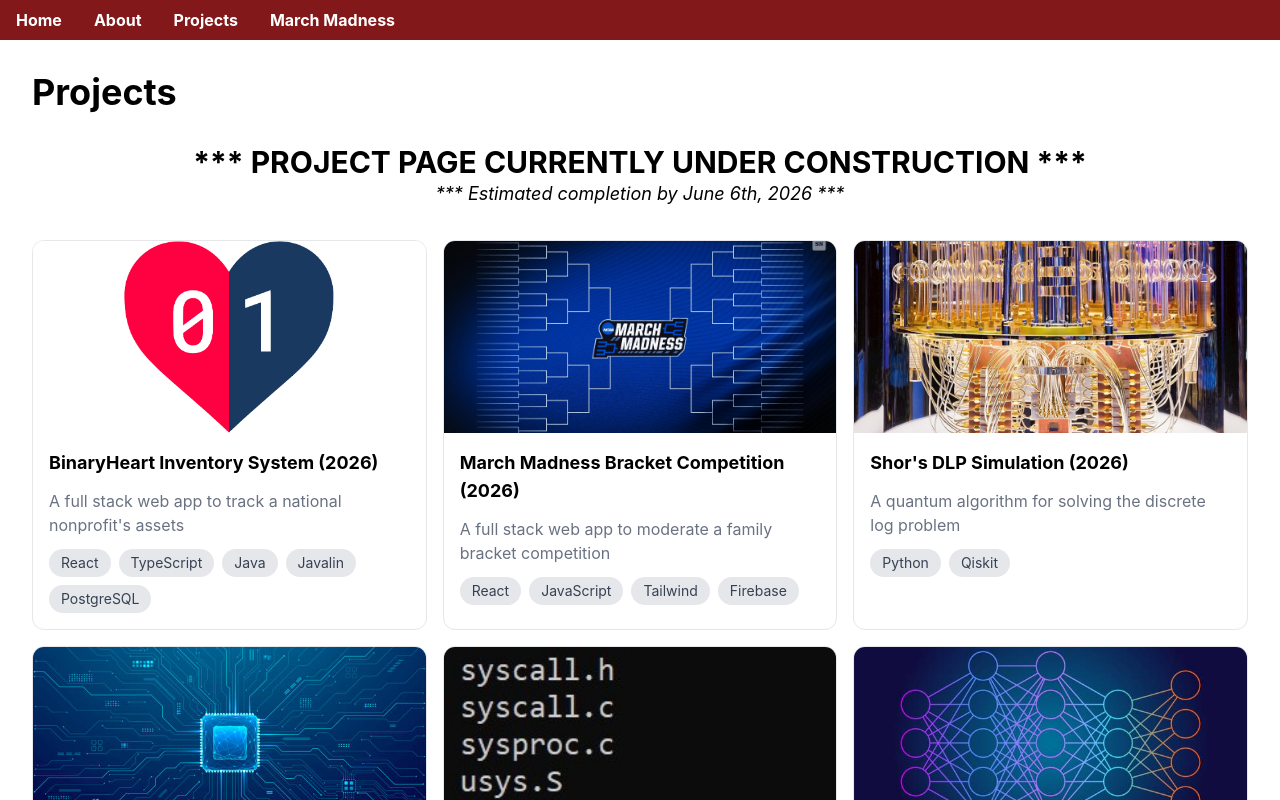
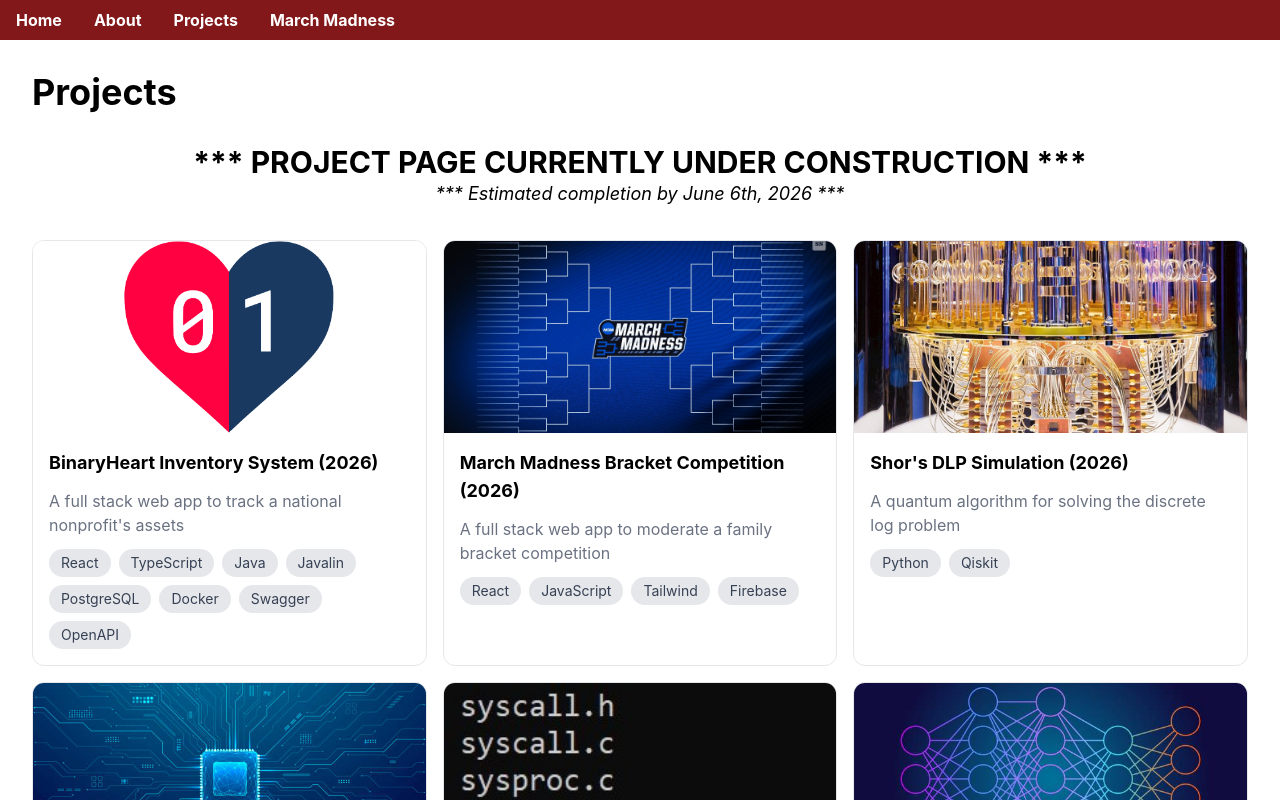
Before and after one commit to rhit-lucasja/personal-site, a React (Vite) app: page /projects in a window 1280 px wide. Shown: the top 800 px of the page. Built offline with nearby package versions, Linux system fonts and the light colour scheme; no server answers.

Commit message:
added binaryheart media and information

```diff
--- a/src/data/projectData.js
+++ b/src/data/projectData.js
@@ -29,6 +29,7 @@ import bhDashboard from '../assets/projects/bh_dashboard.png';
 import bhAddAsset from '../assets/projects/bh_add_asset.png';
 import bhDeviceList from '../assets/projects/bh_device_list.png';
 import bhDeviceDetails from '../assets/projects/bh_device_details.png';
+import bhBarcode from '../assets/projects/bh_barcode.png';
 import bhPartsList from '../assets/projects/bh_parts_list.png';
 import bhGenerateReports from '../assets/projects/bh_generate_reports.png';
 
@@ -37,15 +38,15 @@ export const projects = [
         id: 'project-seven',
         title: 'BinaryHeart Inventory System (2026)',
         summary: 'A full stack web app to track a national nonprofit\'s assets',
-        description: null,
-        feature: null,
-        design: null,
-        results: null,
-        tech: ['React', 'TypeScript', 'Java', 'Javalin', 'PostgreSQL'],
+        description: 'Founded in 2016, BinaryHeart is a student-led 501(c)(3) nonprofit organization dedicated to bridging the digital divide through technology recycling and refurbishment. Tal Belkind, Hunter Snyder, and I, as officers for the fledgeling Rose-Hulman chapter, noticed that each of the seven chapters used separate, inconsistent, and high-maintenance inventory spreadsheets. To ease officer duties, as well as to improve BinaryHeart\'s ability to provide national audits and tax reports, we decided to develop an organization-wide inventory system. In just five weeks, we produced a comprehensive, secure, and user-friendly web application to track the inventory of all BinaryHeart chapters.',
+        feature: 'Every asset has a unique ID number. During a work session, an officer must be able to quickly look up any details and notes relevant to a particular asset. However, we did not want to require users to manually type an asset\'s ID number to retrieve its information. Instead, every chapter received a USB barcode scanner and thermal printer. Upon adding an asset to inventory, the web application generates a barcode, which the user can easily print on a sticker to attach to the item. When a user, from any page within the inventory website, scans a BinaryHeart sticker, the app automatically finds and displays all details and notes pertaining to that asset. Efficient, accurate, and user friendly!',
+        design: 'How many different machines across the national organization will need to use this web app? Even just Tal, Hunter, and I use different operating systems and/or distributions! To ensure a consistent development environment, and to eliminate the "it works on my machine" problem, we set up a multi-container Docker environment for our frontend, backend, database, and legacy data importer. Any developer can clone the repository and run "docker compose up --build" to get an accurate local representation of our app! This greatly smoothed out our development process, allowing us to focus on adding features without pesky machine-specific bugs!',
+        results: 'The Rose-Hulman chapter is already using this new inventory system, and I am proud to boast that its use is quickly being standardized across the national organization! Our web app will help streamline the operations of more than 100 BinaryHeart volunteers!',
+        tech: ['React', 'TypeScript', 'Java', 'Javalin', 'PostgreSQL', 'Docker', 'Swagger', 'OpenAPI'],
         github: 'https://github.com/BinaryHeartUS/Inventory-System',
         live: 'https://inventory.binaryheart.org',
         thumbnail: bhCover,
-        images: [bhDashboard, bhAddAsset, bhDeviceList, bhDeviceDetails, bhPartsList, bhGenerateReports]
+        images: [bhDashboard, bhAddAsset, bhDeviceList, bhDeviceDetails, bhBarcode, bhPartsList, bhGenerateReports]
     },
     {
         id: 'project-six',
```
Also changed, not shown: src/assets/projects/bh_barcode.png (added).
